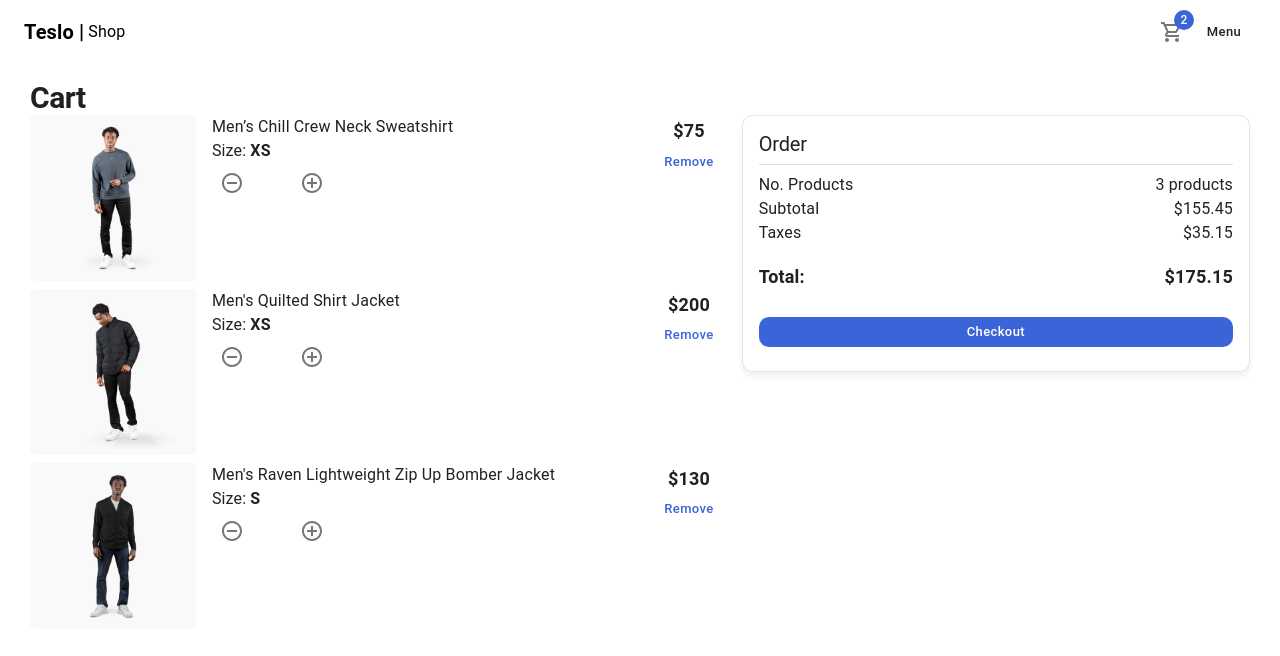
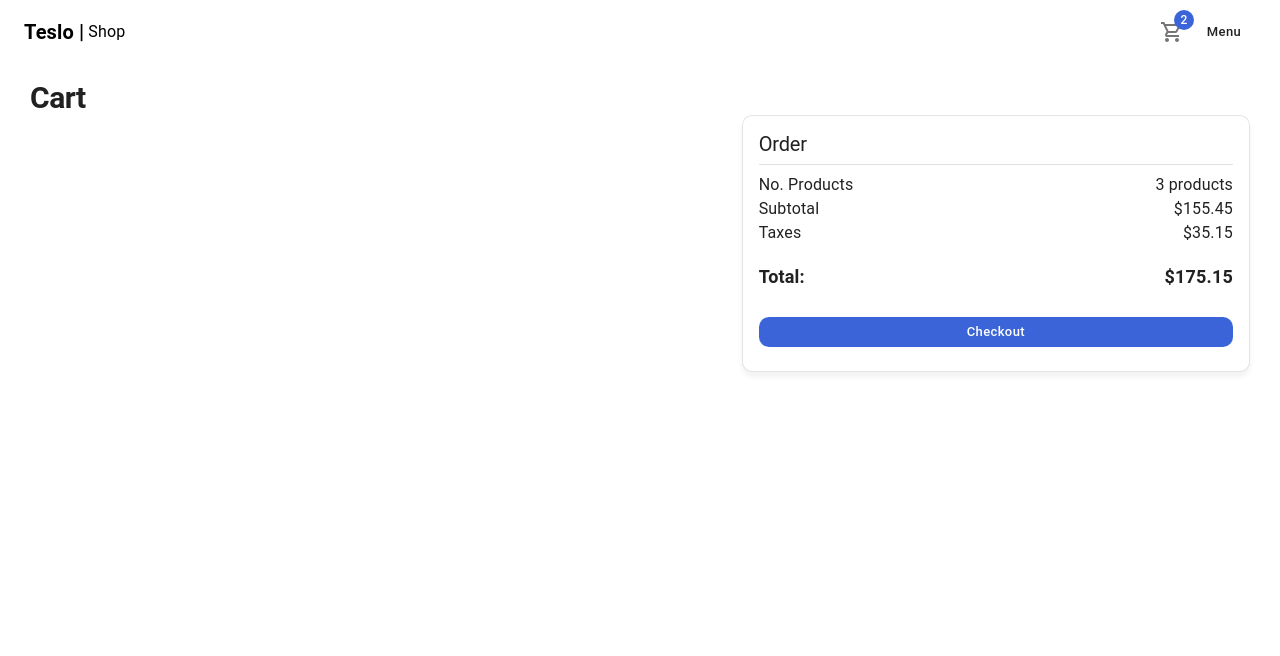
Before and after one commit to StefanoCutri/teslo-shop-next, a Next.js app: page /cart in a window 1280 px wide. Shown: the top 656 px of the page. Built offline with nearby package versions, Linux system fonts and the light colour scheme.

Commit message:
Show cart products and fix hydratation error

```diff
--- a/src/components/cart/CartList.tsx
+++ b/src/components/cart/CartList.tsx
@@ -7,31 +7,38 @@ import {
   Link,
   Typography,
 } from "@mui/material";
-import { initialData } from "../../database/products";
 import NextLink from "next/link";
 import ItemCounter from "../ui/ItemCounter";
-
-const productsInCart = [
-  initialData.products[0],
-  initialData.products[1],
-  initialData.products[2],
-];
+import { useContext, useEffect, useState } from "react";
+import { CartContext } from "@/context";
 
 interface Props {
   editable?: boolean;
 }
 
 const CartList = ({ editable = false }: Props) => {
+  const { cart } = useContext(CartContext);
+
+  const [hasMounted, setHasMounted] = useState(false);
+  useEffect(() => {
+    setHasMounted(true);
+  }, []);
+
   return (
     <>
-      {productsInCart.map((product) => (
-        <Grid container spacing={2} key={product.slug} sx={{ mb: 1 }}>
+      {hasMounted && cart.map((product) => (
+        <Grid
+          container
+          spacing={2}
+          key={product.slug + product.size}
+          sx={{ mb: 1 }}
+        >
           <Grid item xs={3}>
-            <NextLink href="/product/slug" passHref legacyBehavior>
+            <NextLink href={`/product/${product.slug}`} passHref legacyBehavior>
               <Link>
                 <CardActionArea>
                   <CardMedia
-                    image={`/products/${product.images[0]}`}
+                    image={`/products/${product.image}`}
                     component="img"
                     sx={{ borderRadius: "5px" }}
                   />
@@ -43,14 +50,21 @@ const CartList = ({ editable = false }: Props) => {
             <Box display="flex" flexDirection="column">
               <Typography variant="body1">{product.title}</Typography>
               <Typography variant="body1">
-                Size: <strong>{product.sizes[0]}</strong>
+                Size: <strong>{product.size}</strong>
               </Typography>
 
               {/* Conditionally */}
               {editable ? (
-                <ItemCounter />
+                <ItemCounter
+                  currentValue={product.quantity}
+                  maxValue={10}
+                  updateQuantity={() => {}}
+                />
               ) : (
-                <Typography variant="body1">3</Typography>
+                <Typography variant="body1">
+                  {product.quantity}
+                  {product.quantity > 1 ? "products" : "product"}
+                </Typography>
               )}
             </Box>
           </Grid>
--- a/src/context/cart/CartProvider.tsx
+++ b/src/context/cart/CartProvider.tsx
@@ -17,7 +17,6 @@ interface Props {
 
 export const CartProvider: FC<Props> = ({ children }) => {
   const [state, dispatch] = useReducer(cartReducer, CART_INITIAL_STATE);
-
   useEffect(() => {
     try {
       let cookieProducts = Cookie.get("cart")
@@ -37,6 +36,8 @@ export const CartProvider: FC<Props> = ({ children }) => {
   }, []);
 
   useEffect(() => {
+    if (state.cart.length === 0) return;
+
     Cookie.set("cart", JSON.stringify(state.cart));
   }, [state.cart]);
 
```
